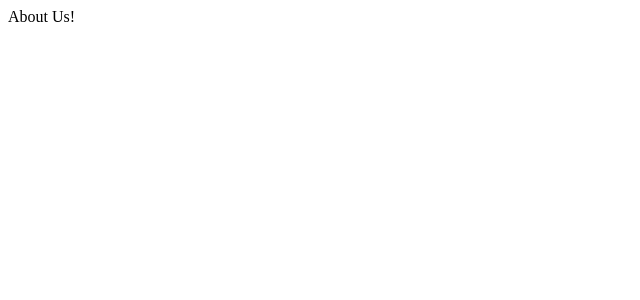
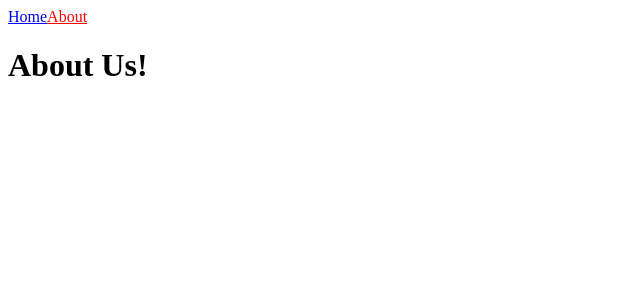
Before and after one commit to seungwoonlee90/nextjs_intro, a Next.js app: page /about in a window 1280 px wide. Shown: the top 300 px of the page, without its empty margins (0-640 px from the left). Built offline with nearby package versions, Linux system fonts and the light colour scheme.

Commit message:
1.3 Routing

```diff
--- /dev/null
+++ b/components/Navbar.js
@@ -0,0 +1,18 @@
+import Link from 'next/link';
+import { useRouter } from 'next/router';
+
+function Navbar(){
+    const router = useRouter();
+    return (
+        <nav>
+            <Link href="/">
+                <a style={{color: router.pathname === "/"?"red":"blue"}}>Home</a>
+            </Link>
+            <Link href="/about">
+                <a style={{color: router.pathname === "/about"?"red":"blue"}}>About</a>
+            </Link>
+        </nav>
+    )
+}
+
+export default Navbar;
--- a/pages/about.js
+++ b/pages/about.js
@@ -1,3 +1,12 @@
-export default function Potato(){
-    return "About Us!";
+import Navbar from '../components/Navbar'
+
+function Potato(){
+    return (
+        <div>
+            <Navbar />
+            <h1>About Us!</h1>
+        </div>
+);
 }
+
+export default Potato;
--- a/pages/index.js
+++ b/pages/index.js
@@ -1,9 +1,11 @@
 import { useState } from 'react';
+import Navbar from '../components/Navbar'
 
 function Home(){
     const [counter, setCounter] = useState(0);
     return (
         <div>
+            <Navbar />
             <h1>Hello! {counter}</h1>
             <button onClick={()=>setCounter((prev)=>prev+1)}>+</button>
         </div>
```
